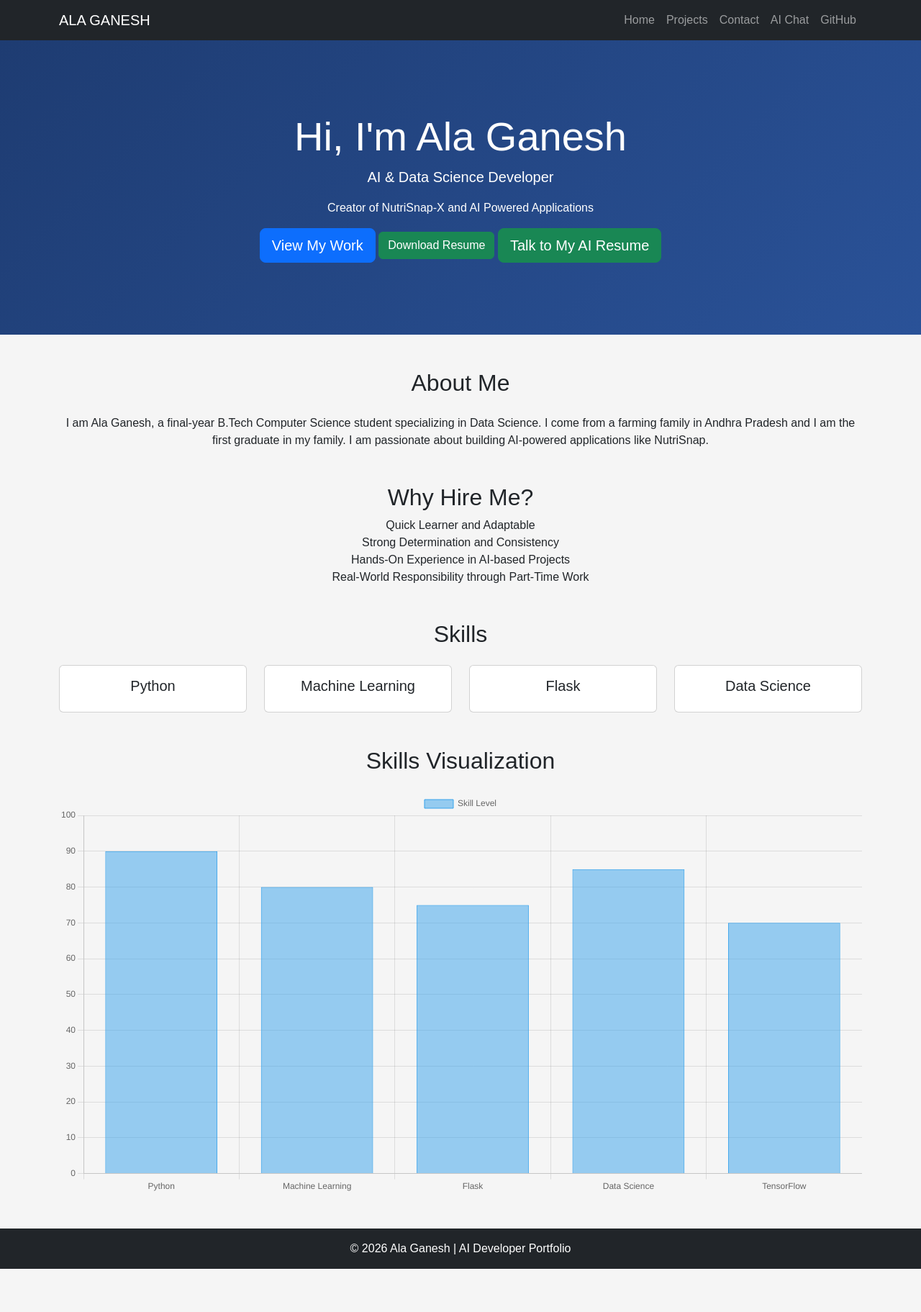
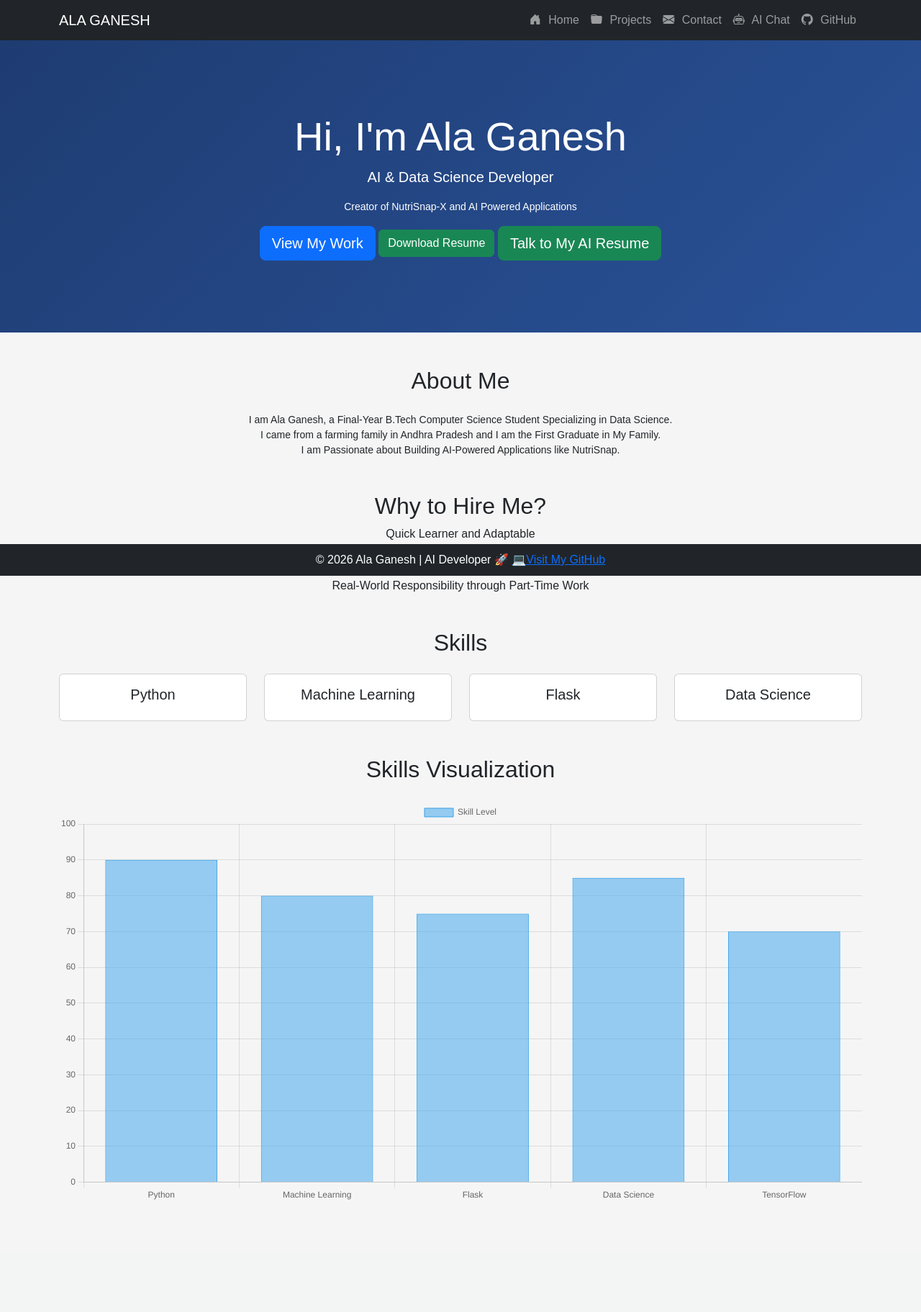
Before and after one commit to Ala-Ganesh/SmartHire-AI, a Flask app: page / in a window 1280 px wide. Shown: the whole page at 72% size. After the commit the page ends 1667 px from the top, so only its background shows below. Run offline with Flask 3, Linux system fonts and the light colour scheme.

Commit message:
portfolio ready

```diff
--- a/static/css/style.css
+++ b/static/css/style.css
@@ -54,3 +54,16 @@ transition:0.3s;
 body{
 padding-bottom:60px;
 }
+body{
+padding-bottom:70px;
+}
+h1, h2, h3, h4 {
+word-wrap: break-word;
+}
+
+p {
+font-size: 14px;
+}
+.nav-link i{
+margin-right:6px;
+}
--- a/static/js/script.js
+++ b/static/js/script.js
@@ -25,5 +25,12 @@ max:100
 })
 
 }
-
+document.querySelectorAll('.nav-link').forEach(link => {
+  link.addEventListener('click', () => {
+    let navbar = document.querySelector('.navbar-collapse');
+    if (navbar.classList.contains('show')) {
+      new bootstrap.Collapse(navbar).hide();
+    }
+  });
+});
 })
--- a/templates/billsmart.html
+++ b/templates/billsmart.html
@@ -2,6 +2,7 @@
 <html>
 
 <head>
+<meta name="viewport" content="width=device-width, initial-scale=1.0">
 <title>BillSmart</title>
 
 <link href="https://cdn.jsdelivr.net/npm/bootstrap@5.3.2/dist/css/bootstrap.min.css" rel="stylesheet">
--- a/templates/chatbot.html
+++ b/templates/chatbot.html
@@ -2,7 +2,7 @@
 <html>
 
 <head>
-
+<meta name="viewport" content="width=device-width, initial-scale=1.0">
 <title>AI Portfolio Assistant</title>
 
 <link href="https://cdn.jsdelivr.net/npm/bootstrap@5.3.2/dist/css/bootstrap.min.css" rel="stylesheet">
@@ -79,5 +79,7 @@ You can ask about:
 
 <script src="{{ url_for('static', filename='js/chatbot.js') }}"></script>
 
+<script src="https://cdn.jsdelivr.net/npm/bootstrap@5.3.2/dist/js/bootstrap.bundle.min.js"></script>
+
 </body>
 </html>
--- a/templates/contact.html
+++ b/templates/contact.html
@@ -2,7 +2,7 @@
 <html>
 
 <head>
-
+<meta name="viewport" content="width=device-width, initial-scale=1.0">
 <title>Contact</title>
 
 <link href="https://cdn.jsdelivr.net/npm/bootstrap@5.3.2/dist/css/bootstrap.min.css" rel="stylesheet">
@@ -33,6 +33,8 @@
 
 </div>
 
+<script src="https://cdn.jsdelivr.net/npm/bootstrap@5.3.2/dist/js/bootstrap.bundle.min.js"></script>
+
 </body>
 
 </html>
--- a/templates/index.html
+++ b/templates/index.html
@@ -2,7 +2,7 @@
 <html lang="en">
 
 <head>
-
+<meta name="viewport" content="width=device-width, initial-scale=1.0">
 <title>Ala Ganesh | AI Developer</title>
 
 <link href="https://cdn.jsdelivr.net/npm/bootstrap@5.3.2/dist/css/bootstrap.min.css" rel="stylesheet">
@@ -22,7 +22,7 @@
 
 <a class="navbar-brand" href="/">ALA GANESH</a>
 
-<button class="navbar-toggler" data-bs-toggle="collapse" data-bs-target="#menu">
+<button class="navbar-toggler" type="button" data-bs-toggle="collapse" data-bs-target="#menu">
 <span class="navbar-toggler-icon"></span>
 </button>
 
@@ -31,23 +31,33 @@
 <ul class="navbar-nav ms-auto">
 
 <li class="nav-item">
-<a class="nav-link" href="/">Home</a>
+<a class="nav-link" href="/">
+<i class="bi bi-house-door-fill"></i> Home
+</a>
 </li>
 
 <li class="nav-item">
-<a class="nav-link" href="/projects">Projects</a>
+<a class="nav-link" href="/projects">
+<i class="bi bi-folder-fill"></i> Projects
+</a>
 </li>
 
 <li class="nav-item">
-<a class="nav-link" href="/contact">Contact</a>
+<a class="nav-link" href="/contact">
+<i class="bi bi-envelope-fill"></i> Contact
+</a>
 </li>
 
 <li class="nav-item">
-<a class="nav-link" href="/chatbot">AI Chat</a>
+<a class="nav-link" href="/chatbot">
+<i class="bi bi-robot"></i> AI Chat
+</a>
 </li>
 
 <li class="nav-item">
-<a class="nav-link" href="/github">GitHub</a>
+<a class="nav-link" href="https://github.com/Ala-Ganesh" target="_blank">
+<i class="bi bi-github"></i> GitHub
+</a>
 </li>
 
 </ul>
@@ -82,9 +92,9 @@
 <h2 class="text-center mb-4">About Me</h2>
 
 <p class="text-center">
-I am Ala Ganesh, a final-year B.Tech Computer Science student specializing in Data Science.
-I come from a farming family in Andhra Pradesh and I am the first graduate in my family.
-I am passionate about building AI-powered applications like NutriSnap.
+I am Ala Ganesh, a Final-Year B.Tech Computer Science Student Specializing in Data Science.<br>
+I came from a farming family in Andhra Pradesh and I am the First Graduate in My Family. <br>
+I am Passionate about Building AI-Powered Applications like NutriSnap.
 </p>
 
 </section>
@@ -92,7 +102,7 @@ I am passionate about building AI-powered applications like NutriSnap.
 <!-- Why Hire Me -->
 
 <section class="container mt-5">
-<h2 class="text-center">Why Hire Me?</h2>
+<h2 class="text-center">Why to Hire Me?</h2>
 
 <ul class="text-center list-unstyled">
 <li>Quick Learner and Adaptable</li>
@@ -127,13 +137,32 @@ I am passionate about building AI-powered applications like NutriSnap.
 <canvas id="skillsChart"></canvas>
 </section>
 
-<footer class="bg-dark text-white text-center p-3 mt-5">
-© 2026 Ala Ganesh | AI Developer Portfolio
+<footer style="
+position:fixed;
+bottom:0;
+left:0;
+width:100%;
+background:#212529;
+color:white;
+text-align:center;
+padding:10px;
+z-index:1000;
+">
+
+© 2026 Ala Ganesh | AI Developer 🚀
+
+<a href="https://github.com/Ala-Ganesh" target="_blank" style="color:#0d6efd;">
+💻Visit My GitHub
+</a>
+
+
 </footer>
 
 <script src="https://cdn.jsdelivr.net/npm/chart.js"></script>
 
 <script src="{{ url_for('static', filename='js/script.js') }}"></script>
 
+<script src="https://cdn.jsdelivr.net/npm/bootstrap@5.3.2/dist/js/bootstrap.bundle.min.js"></script>
+
 </body>
 </html>
--- a/templates/nutrisnap.html
+++ b/templates/nutrisnap.html
@@ -2,6 +2,7 @@
 <html>
 
 <head>
+<meta name="viewport" content="width=device-width, initial-scale=1.0">
 <title>NutriSnap-X</title>
 
 <link href="https://cdn.jsdelivr.net/npm/bootstrap@5.3.2/dist/css/bootstrap.min.css" rel="stylesheet">
--- a/templates/projects.html
+++ b/templates/projects.html
@@ -2,7 +2,7 @@
 <html>
 
 <head>
-
+<meta name="viewport" content="width=device-width, initial-scale=1.0">
 <title>Projects</title>
 
 <link href="https://cdn.jsdelivr.net/npm/bootstrap@5.3.2/dist/css/bootstrap.min.css" rel="stylesheet">
@@ -31,7 +31,7 @@ NutriSnap-X
 
 <p>An AI-Based Food Recognition and Nutrition Estimation System.</p>
 
-<div class="d-flex gap-2 flex-wrap">
+<div class="d-flex flex-column flex-md-row gap-2">
 
 <a href="https://nutrisnap-ai.onrender.com" target="_blank" class="btn btn-success">
 🚀 Live Demo
@@ -147,6 +147,7 @@ box-shadow:0 -2px 10px rgba(0,0,0,0.3);
 
 </footer>
 
+<script src="https://cdn.jsdelivr.net/npm/bootstrap@5.3.2/dist/js/bootstrap.bundle.min.js"></script>
 
 </body>
 
--- a/templates/smarthire.html
+++ b/templates/smarthire.html
@@ -2,6 +2,7 @@
 <html>
 
 <head>
+<meta name="viewport" content="width=device-width, initial-scale=1.0">
 <title>SmartHire AI</title>
 
 <link href="https://cdn.jsdelivr.net/npm/bootstrap@5.3.2/dist/css/bootstrap.min.css" rel="stylesheet">
```
Also changed, not shown: templates/github.html (+7 -1 lines).
